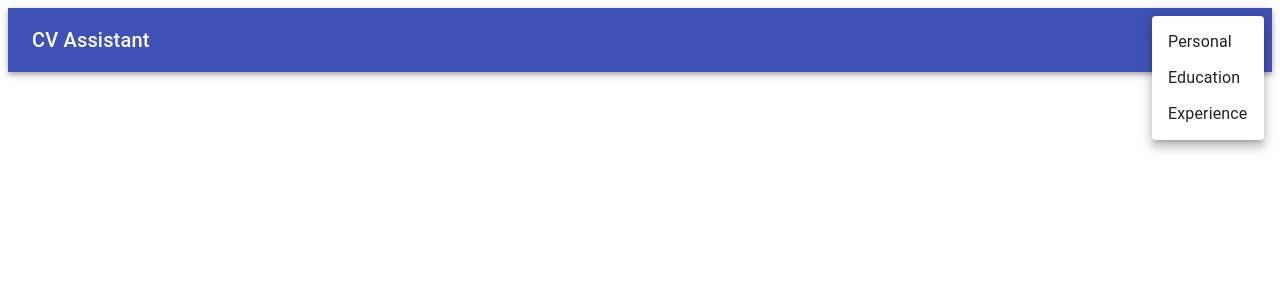
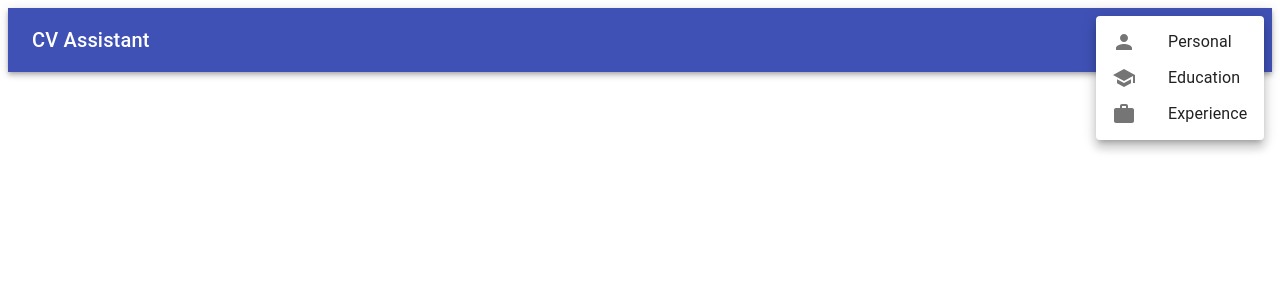
Before and after one commit to SasounTorossian/CV-Application, a React (Create React App) app: page / in a window 1280 px wide. Both pictures are taken after a click on the button "menu". Shown: the top 300 px of the page. Built offline with nearby package versions, Linux system fonts and the light colour scheme.

Commit message:
Added icons to header menu dropdown.

```diff
--- a/src/components/Header.js
+++ b/src/components/Header.js
@@ -1,9 +1,15 @@
 import React from 'react'
-import { makeStyles } from '@material-ui/core/styles';
-import { Typography, AppBar, Toolbar, IconButton, Menu, MenuItem } from '@material-ui/core'
-import MenuIcon from '@material-ui/icons/Menu'
 import { withRouter } from 'react-router-dom'
-import WorkIcon from '@material-ui/icons/Work';
+import { makeStyles,
+        Typography,
+        AppBar,
+        Toolbar,
+        IconButton,
+        Menu,
+        MenuItem,
+        ListItemIcon
+      } from '@material-ui/core'
+import {Menu as MenuIcon, Person, School, Work} from '@material-ui/icons'
 
 const useStyles = makeStyles((theme) => ({
     root: {
@@ -57,9 +63,34 @@ const Header = ({history}) => {
                         open={Boolean(anchorEl)}
                         onClose={() => handleMenuClick(null)}
                     >
-                        <MenuItem onClick={() => handleMenuClick("/personal")}>Personal</MenuItem>
-                        <MenuItem onClick={() => handleMenuClick("/education")}>Education </MenuItem>
-                        <MenuItem onClick={() => handleMenuClick("/experience")}>Experience</MenuItem>
+
+
+                        <MenuItem
+                          onClick={() => handleMenuClick("/personal")}
+                        >
+                          <ListItemIcon>
+                            <Person />
+                          </ListItemIcon>
+                          <Typography>Personal</Typography>
+                        </MenuItem>
+
+                        <MenuItem
+                          onClick={() => handleMenuClick("/education")}
+                        >
+                          <ListItemIcon>
+                            <School />
+                          </ListItemIcon>
+                          <Typography>Education</Typography>
+                        </MenuItem>
+
+                        <MenuItem
+                          onClick={() => handleMenuClick("/experience")}
+                        >
+                          <ListItemIcon>
+                            <Work />
+                          </ListItemIcon>
+                          <Typography>Experience</Typography>
+                        </MenuItem>
                     </Menu>
                 </Toolbar>
             </AppBar>
```
Also changed, not shown: 1 other file (tests, documents, lock files or other folders).
